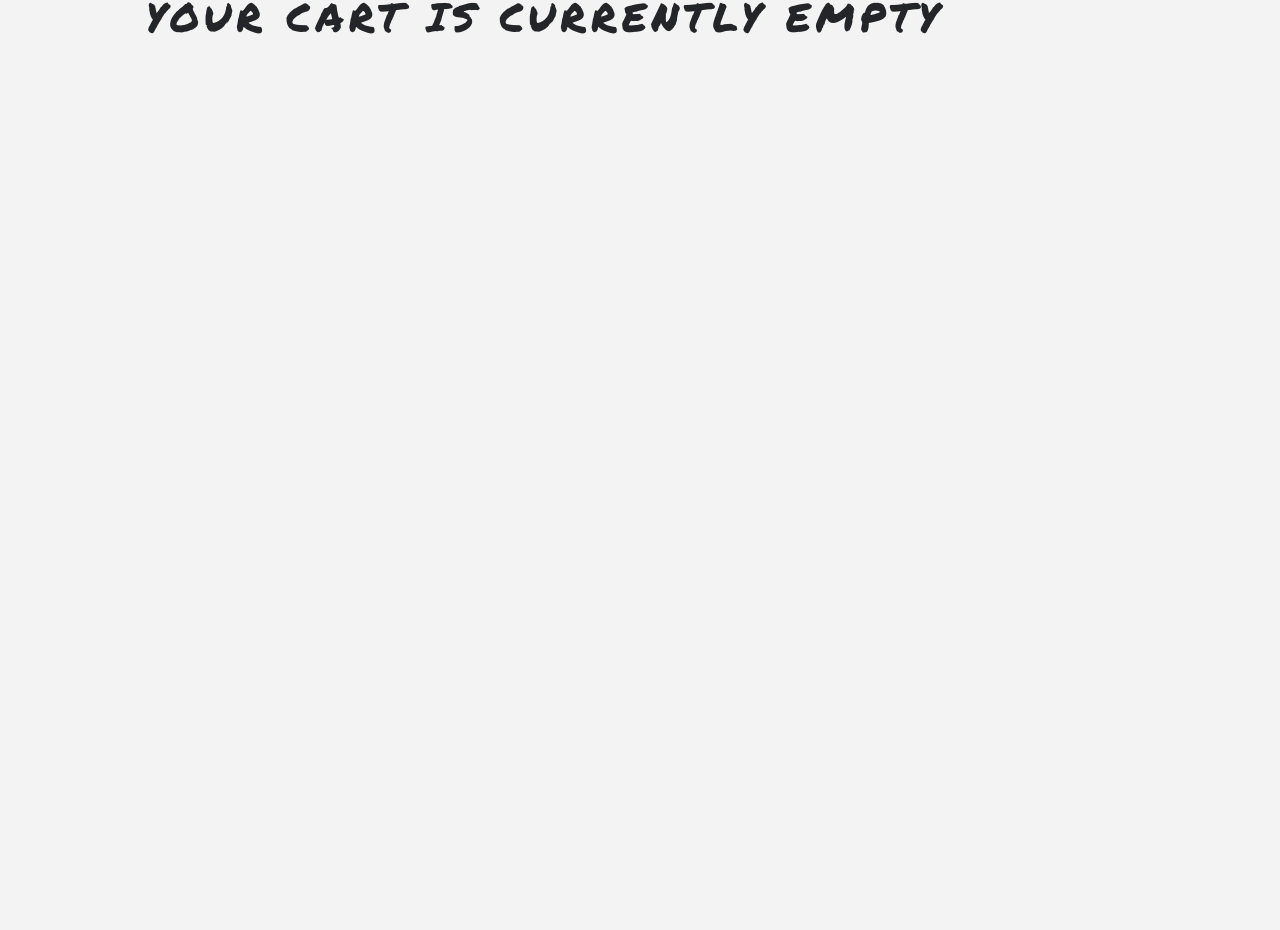
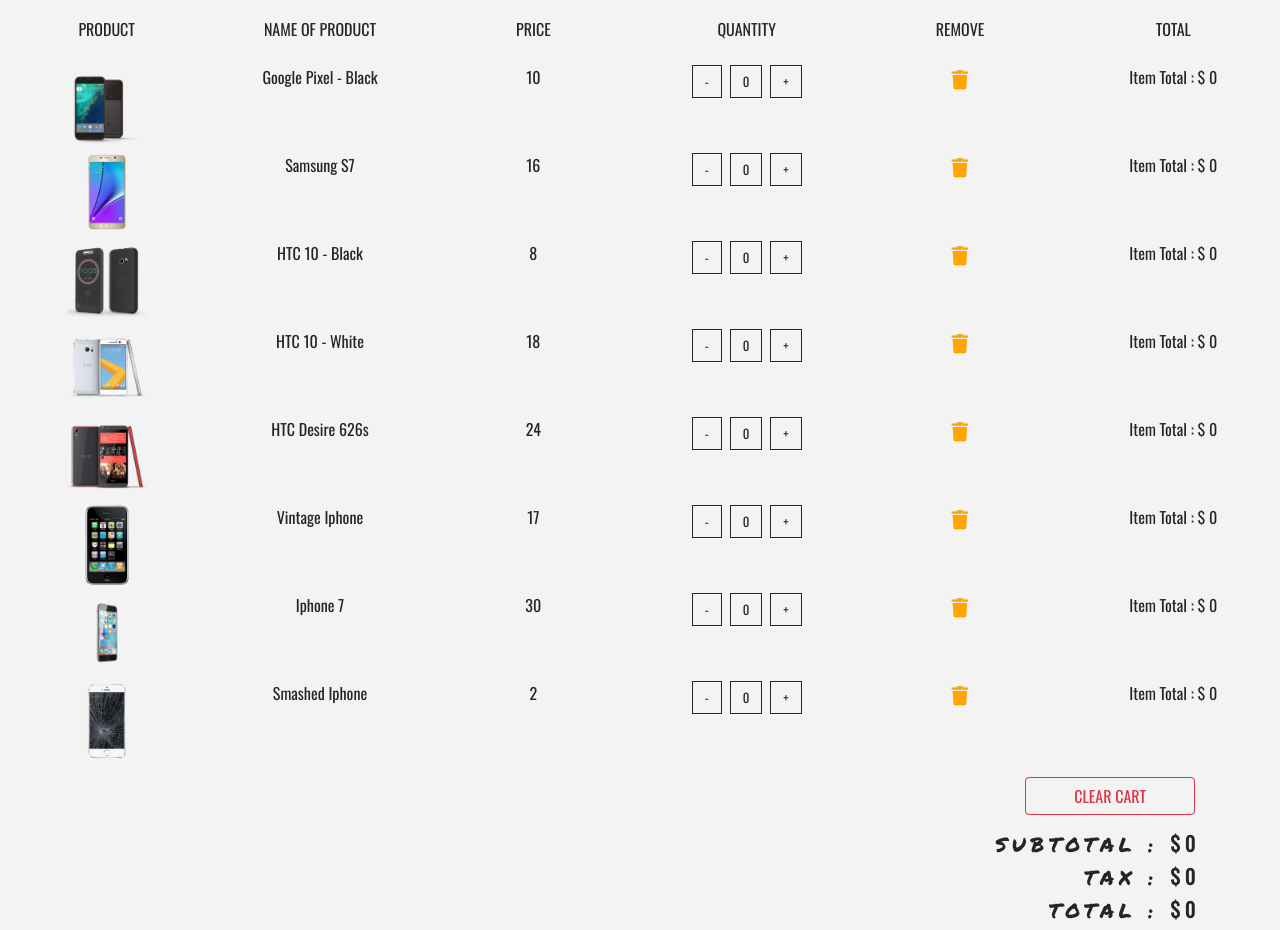
Before and after one commit to CarlosEduardoFerreiraRamos/react-store, a React (Create React App) app: page /cart in a window 1280 px wide. Shown: the part 121-1051 px from the top of the page. Before the commit the page ends 800 px from the top, so only its background shows below. Built offline with nearby package versions, Linux system fonts and the light colour scheme.

Commit message:
Implementation, cart components

```diff
--- a/src/App.css
+++ b/src/App.css
@@ -25,3 +25,23 @@
 .text-bright {
   color: var(--lightBlue);
 }
+
+.btn-black {
+  background: transparent;
+  text-transform: capitalize;
+  font-size: 0.8rem !important;
+  color: var(--mainDark);
+  border-radius: 0 !important;
+  border: 0.1rem solid var(--mainDark) !important;
+}
+
+.btn-back:hover {
+  background: var(--mainDark) !important;
+  color: var(--mainWhite) !important;
+}
+
+.cart-icon {
+  cursor: pointer;
+  font-size: 1.2rem;
+  color: var(--mainYellow) !important;
+}
--- a/src/components/cart/Cart.js
+++ b/src/components/cart/Cart.js
@@ -3,6 +3,8 @@
 import Columns from "./CartColumns";
 import EmptyCart from "./EmptyCart";
 import { ProductConsumer } from "./../../context";
+import CartList from "./CartList";
+import CartTotals from "./CartTotals";
 
 export default class Cart extends Component {
   render() {
@@ -17,6 +19,8 @@
                 <React.Fragment>
                   <Title name="Your" title="cart"></Title>
                   <Columns />
+                  <CartList value={value} />
+                  <CartTotals value={value} />
                 </React.Fragment>
               );
             } else {
--- /dev/null
+++ b/src/components/cart/CartItem.js
@@ -0,0 +1,49 @@
+import React from "react";
+
+function CartItem({ item, value }) {
+  const { id, title, img, price, total, count } = item;
+  const { increment, decrement, removeItem } = value;
+  return (
+    <div className="row my-2 text-capitalize text-center">
+      <div className="col-10 mx-auto col-lg-2">
+        <img
+          src={img}
+          style={{ width: "5rem", height: "5rem" }}
+          alt="product"
+          className="img-fluid"
+        />
+      </div>
+      <div className="col-10 mx-auto col-lg-2">
+        <div className="d-lg-none">product :</div>
+        {title}
+      </div>
+      <div className="col-10 mx-auto col-lg-2">
+        <div className="d-lg-none">price :</div>
+        {price}
+      </div>
+      <div className="col-10 mx-auto col-lg-2 my-2 my-lg-0">
+        <div className="d-flex justify-content-center">
+          <div>
+            <span className="btn btn-black mx-1" onClick={() => decrement(id)}>
+              -
+            </span>
+            <span className="btn btn-black mx-1">{count}</span>
+            <span className="btn btn-black mx-1" onClick={() => increment(id)}>
+              +
+            </span>
+          </div>
+        </div>
+      </div>
+      <div className="col-10 mx-auto col-lg-2">
+        <div className="cart-icon" onClick={() => removeItem(id)}>
+          <i className="fas fa-trash"></i>
+        </div>
+      </div>
+      <div className="col-10 mx-auto col-lg-2">
+        <string>item total : $ {total}</string>
+      </div>
+    </div>
+  );
+}
+
+export default CartItem;
--- /dev/null
+++ b/src/components/cart/CartList.js
@@ -0,0 +1,15 @@
+import React from "react";
+import CartItem from "./CartItem";
+
+function CartList({ value }) {
+  const { cart } = value;
+  return (
+    <div className="container-fluid">
+      {cart.map((item) => (
+        <CartItem key={item.id} item={item} value={value} />
+      ))}
+    </div>
+  );
+}
+
+export default CartList;
--- /dev/null
+++ b/src/components/cart/CartTotals.js
@@ -0,0 +1,39 @@
+import React, { Fragment } from "react";
+import { Link } from "react-router-dom";
+
+function CartTotals({ value }) {
+  const { cartSubtotal, cartTax, cartTotal, clearCart } = value;
+  return (
+    <Fragment>
+      <div className="container">
+        <div className="row">
+          <div className="col-10 mt-2 ml-sm-5 ml-md-auto col-sm-8 text-capitalize text-right">
+            <Link to="/">
+              <button
+                className="btn btn-outline-danger text-uppercase mb-3 px-5"
+                type="button"
+                onClick={() => clearCart()}
+              >
+                clear cart
+              </button>
+            </Link>
+            <h5>
+              <span className="text-title">subtotal : </span>
+              <strong>$ {cartSubtotal}</strong>
+            </h5>
+            <h5>
+              <span className="text-title">tax : </span>
+              <strong>$ {cartTax}</strong>
+            </h5>
+            <h5>
+              <span className="text-title">total : </span>
+              <strong>$ {cartTotal}</strong>
+            </h5>
+          </div>
+        </div>
+      </div>
+    </Fragment>
+  );
+}
+
+export default CartTotals;
--- a/src/context.js
+++ b/src/context.js
@@ -10,7 +10,7 @@
   state = {
     products: [],
     detailProduct: detailProduct,
-    cart: [],
+    cart: storeProducts,
     modalOpen: false,
     modalProduct: detailProduct,
     cartSubtotal: 0,
```
